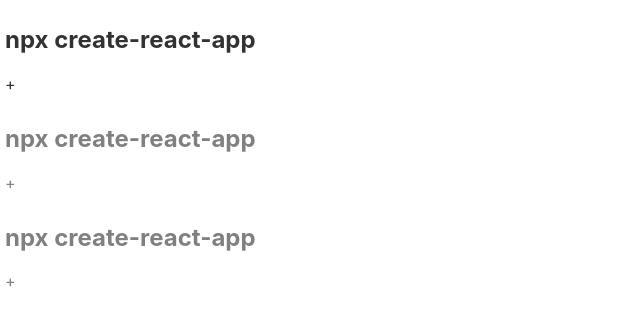
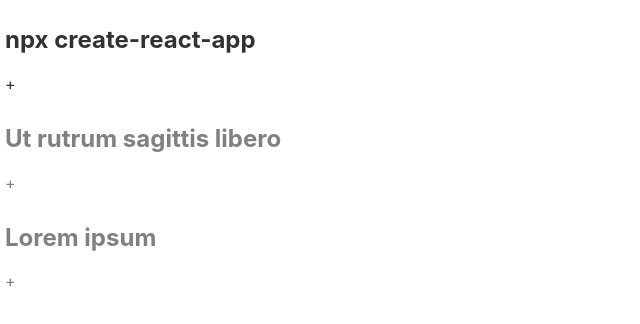
Before and after one commit to RealGobi/Accordion, a React (Create React App) app: page / in a window 1280 px wide. Shown: the top 324 px of the page, without its empty margins (0-640 px from the left). Built offline with nearby package versions, Linux system fonts and the light colour scheme.

Commit message:
fix: pass value from parent

```diff
--- a/src/components/Accordion.js
+++ b/src/components/Accordion.js
@@ -1,16 +1,16 @@
-import React, { useState } from 'react'
+import React, { useState } from 'react';
 
-function Accordion() {
+function Accordion({title, body}) {
   const [isOpen, setIsOpen] = useState(false);
 
   return (
     <div>
     <div className="App">
     <div className="accordion">
-    <div onClick={()=> {setIsOpen(!isOpen)}} className="accordion-header"><h2>npx create-react-app</h2><span className="inducator">{isOpen ? '-' : '+'}</span></div>
+    <div onClick={()=> {setIsOpen(!isOpen)}} className="accordion-header"><h2>{title}</h2><span className="inducator">{isOpen ? '-' : '+'}</span></div>
 
    {isOpen && (
-     <div className="accordion-body"><p>It sets up your development environment so that you can use the latest JavaScript features, provides a nice developer experience, and optimizes your app for production</p></div>
+     <div className="accordion-body"><p>{body}</p></div>
    )}
     </div>
    </div>
```
